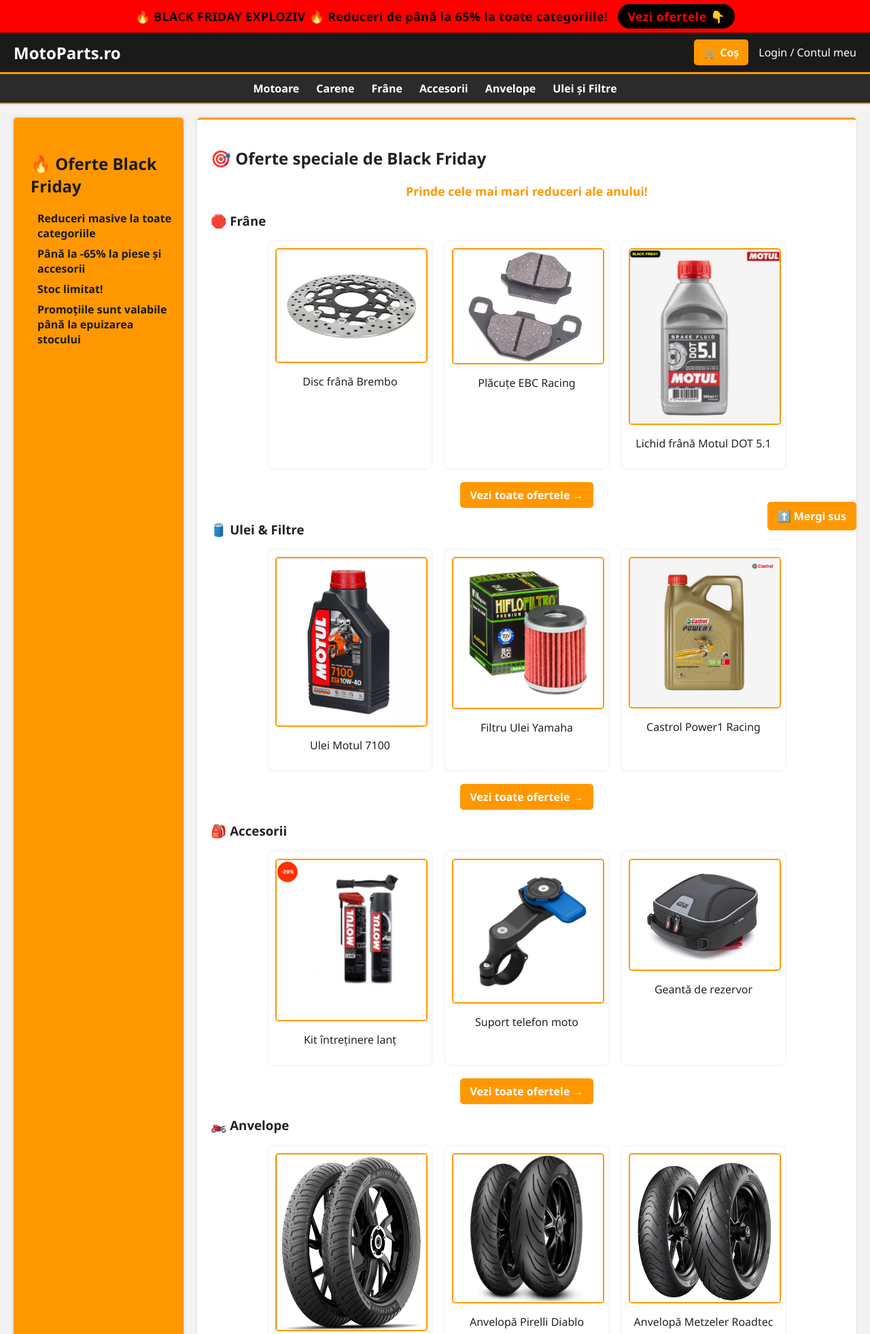
After one commit to alexandrucomardici/ComardiciAlexandru, a PHP site: page /bfriday.html in a window 1280 px wide. The commit adds this page. Shown: the top 1962 px of the page at 68% size. Run offline with PHP 8.4, Linux system fonts and the light colour scheme.

Commit message:
proiect 7

```diff
--- /dev/null
+++ b/lamp-studenti/studenti/bfriday.html
@@ -0,0 +1,109 @@
+<!DOCTYPE html>
+<html lang="ro">
+<head>
+  <meta charset="UTF-8">
+  <meta name="viewport" content="width=device-width, initial-scale=1.0">
+  <title>Black Friday - MotoParts.ro</title>
+  <link rel="stylesheet" href="style.css">
+</head>
+
+<body>
+<div id="top"></div>
+
+<!-- === BANNER CLICKBAIT BLACK FRIDAY === -->
+<div class="blackfriday-banner">
+  🔥 BLACK FRIDAY EXPLOZIV 🔥 Reduceri de până la <strong>65%</strong> la toate categoriile!
+  <a href="#oferte" class="banner-btn">Vezi ofertele 👇</a>
+</div>
+
+<header>
+  <div class="logo"><a href="index.html">MotoParts.ro</a></div>
+  <div class="actions">
+    <a href="cos.html" class="cart-btn">🛒 Coș</a>
+    <a href="login.html" style="color:white; text-decoration:none;">Login / Contul meu</a>
+  </div>
+</header>
+
+<nav>
+  <a href="motoare.html">Motoare</a>
+  <a href="carene.html">Carene</a>
+  <a href="frane.html">Frâne</a>
+  <a href="accesorii.html">Accesorii</a>
+  <a href="anvelope.html">Anvelope</a>
+  <a href="ulei.html">Ulei și Filtre</a>
+</nav>
+
+<div class="container" id="oferte">
+  <aside class="sidebar"> <ul>
+    <h2>🔥 Oferte Black Friday</h2>
+    <ul>
+      <li>Reduceri masive la toate categoriile</li>
+      <li>Până la -65% la piese și accesorii</li>
+      <li>Stoc limitat!</li>
+      <li>Promoțiile sunt valabile până la epuizarea stocului</li>
+    </ul>
+    </ul>
+  </aside>
+
+  <div class="main-content">
+    <div class="top-products">
+      <h2>🎯 Oferte speciale de Black Friday</h2>
+      <p style="text-align:center; font-size:1.1em; color:#ff9800; font-weight:bold;">Prinde cele mai mari reduceri ale anului!</p>
+
+      <!-- === SECTIUNEA FRANE === -->
+      <h3>🛑 Frâne</h3>
+      <div class="products">
+        <div class="product"><img src="disc.png" alt=""><p>Disc frână Brembo</p></div>
+        <div class="product"><img src="produs 2.png" alt=""><p>Plăcuțe EBC Racing</p></div>
+        <div class="product"><img src="uleifrana.png" alt=""><p>Lichid frână Motul DOT 5.1</p></div>
+        <a href="frane.html" class="cart-btn" style="align-self:center;">Vezi toate ofertele →</a>
+      </div>
+
+      <!-- === SECTIUNEA ULEI & FILTRE === -->
+      <h3>🛢️ Ulei & Filtre</h3>
+      <div class="products">
+        <div class="product"><img src="produsul 1.png" alt=""><p>Ulei Motul 7100</p></div>
+        <div class="product"><img src="filtru-ulei-yamaha-yzf-250-09-20-mt-125-15-19-yzf-450-09-20-wrf-250-450-09-20-yfz-ybr-yfm-250-181989.jpg" alt=""><p>Filtru Ulei Yamaha</p></div>
+        <div class="product"><img src="uleimotul.png" alt=""><p>Castrol Power1 Racing</p></div>
+        <a href="ulei.html" class="cart-btn" style="align-self:center;">Vezi toate ofertele →</a>
+      </div>
+
+      <!-- === SECTIUNEA ACCESORII === -->
+      <h3>🎒 Accesorii</h3>
+      <div class="products">
+        <div class="product"><img src="accesori1.png" alt=""><p>Kit întreținere lanț</p></div>
+        <div class="product"><img src="suport telefon.png" alt=""><p>Suport telefon moto</p></div>
+        <div class="product"><img src="geantamoto.png" alt=""><p>Geantă de rezervor</p></div>
+        <a href="accesorii.html" class="cart-btn" style="align-self:center;">Vezi toate ofertele →</a>
+      </div>
+
+      <!-- === SECTIUNEA ANVELOPE === -->
+      <h3>🏍️ Anvelope</h3>
+      <div class="products">
+        <div class="product"><img src="produs 3.png" alt=""><p>Anvelopă Michelin Sport</p></div>
+        <div class="product"><img src="Pirelidiablo.png" alt=""><p>Anvelopă Pirelli Diablo</p></div>
+        <div class="product"><img src="aNVELOPA SCUTER.png" alt=""><p>Anvelopă Metzeler Roadtec</p></div>
+        <a href="anvelope.html" class="cart-btn" style="align-self:center;">Vezi toate ofertele →</a>
+      </div>
+
+      <!-- === SECTIUNEA CARENE === -->
+      <h3>🏁 Carene</h3>
+      <div class="products">
+        <div class="product"><img src="carene suzuki.png" alt=""><p>Carene sport Suzuki</p></div>
+        <div class="product"><img src="karene ktm.png" alt=""><p>Kit carene KTM</p></div>
+        <div class="product"><img src="Carene albastre.png" alt=""><p>Carene Yamaha R1</p></div>
+        <a href="carene.html" class="cart-btn" style="align-self:center;">Vezi toate ofertele →</a>
+      </div>
+
+    </div>
+  </div>
+</div>
+
+<a href="#top" class="back-to-top">⬆️ Mergi sus</a>
+
+<footer>
+  <p>&copy; 2025 MotoParts.ro - Toate drepturile rezervate.</p>
+</footer>
+
+</body>
+</html>
--- a/lamp-studenti/studenti/style.css
+++ b/lamp-studenti/studenti/style.css
@@ -274,3 +274,75 @@
     margin: 0 auto;
   }
 }
+/* === POP-UP BLACK FRIDAY === */
+#popup {
+  display: none;
+  position: fixed;
+  top: 0;
+  left: 0;
+  width: 100%;
+  height: 100%;
+  background-color: rgba(0, 0, 0, 0.6);
+  justify-content: center;
+  align-items: center;
+  z-index: 9999;
+}
+
+#popup-content {
+  position: relative;
+  background: none;
+  border: none;
+}
+
+#popup-content img {
+  width: 400px;
+  max-width: 90vw;
+  border-radius: 10px;
+  cursor: pointer;
+  box-shadow: 0 0 20px rgba(255, 255, 255, 0.3);
+}
+
+#close-btn {
+  position: absolute;
+  top: -10px;
+  right: -10px;
+  background: #fff;
+  border-radius: 50%;
+  border: none;
+  width: 25px;
+  height: 25px;
+  font-weight: bold;
+  cursor: pointer;
+}
+
+/* === BANNER BLACK FRIDAY (roșu cu text negru) === */
+.blackfriday-banner {
+  background: #ff0000; /* roșu intens */
+  color: #000; /* text negru */
+  text-align: center;
+  font-weight: bold;
+  padding: 12px 10px;
+  font-size: 1.1em;
+  letter-spacing: 0.5px;
+  box-shadow: 0 0 10px rgba(0,0,0,0.3);
+}
+
+.blackfriday-banner strong {
+  color: #000; /* negru și pentru textul îngroșat */
+}
+
+.banner-btn {
+  background-color: #000;
+  color: #ff0000;
+  margin-left: 10px;
+  padding: 6px 14px;
+  border-radius: 20px;
+  text-decoration: none;
+  font-weight: bold;
+  transition: 0.3s;
+}
+
+.banner-btn:hover {
+  background-color: #fff;
+  color: #000;
+}
```
Also changed, not shown: lamp-studenti/studenti/index.html (+20 -0 lines), lamp-studenti/studenti/Carene albastre.png (added), lamp-studenti/studenti/Pirelidiablo.png (added), lamp-studenti/studenti/aNVELOPA SCUTER.png (added), lamp-studenti/studenti/accesori1.png (added), lamp-studenti/studenti/blackfriday.png (added), lamp-studenti/studenti/carene suzuki.png (added), lamp-studenti/studenti/geantamoto.png (added), lamp-studenti/studenti/karene ktm.png (added), lamp-studenti/studenti/suport telefon.png (added), lamp-studenti/studenti/uleifrana.png (added), lamp-studenti/studenti/uleimotul.png (added).
